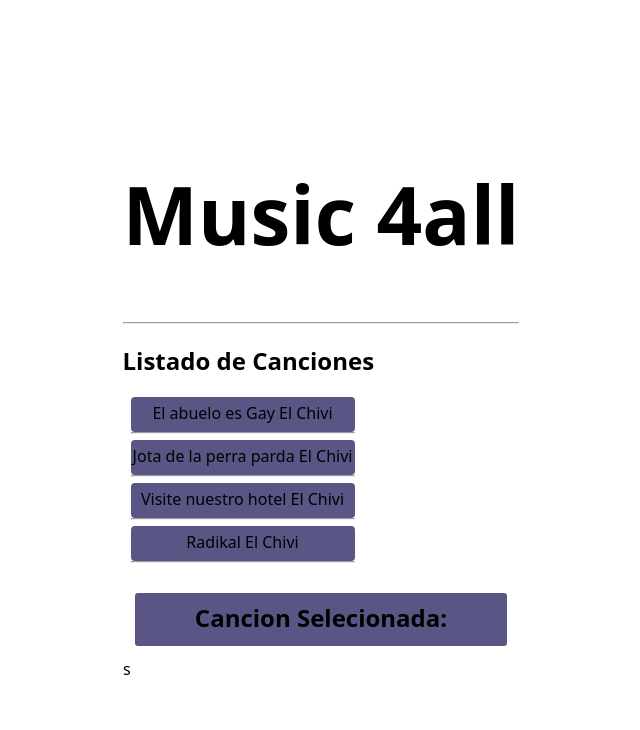
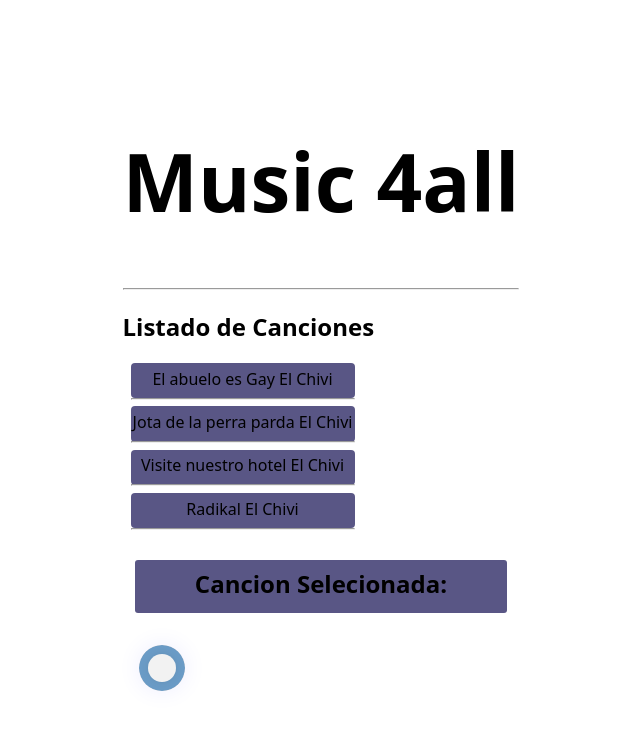
Before and after one commit to jlopezcoll/music4all, an Angular app in the folder music4all/: page / in a window 1280 px wide. Shown: the top 730 px of the page, without its empty margins (319-959 px from the left). Built offline with nearby package versions, Linux system fonts and the light colour scheme.

Commit message:
he medito un spinner al final

```diff
--- a/music4all/src/app/cancion/cancion.component.css
+++ b/music4all/src/app/cancion/cancion.component.css
@@ -74,3 +74,141 @@
     transform: rotate(360deg);
   }
 }
+
+
+.loading {
+  position: fixed;
+  z-index: 999;
+  height: 2em;
+  width: 2em;
+  overflow: visible;
+  margin: auto;
+  top: 0;
+  left: 0;
+  bottom: 0;
+  right: 0;
+}
+
+/* Transparent Overlay */
+.loading:before {
+  content: '';
+  display: block;
+  position: fixed;
+  top: 0;
+  left: 0;
+  width: 100%;
+  height: 100%;
+  background-color: rgba(0,0,0,0.3);
+}
+
+/* :not(:required) hides these rules from IE9 and below */
+.loading:not(:required) {
+  /* hide "loading..." text */
+  font: 0/0 a;
+  color: transparent;
+  text-shadow: none;
+  background-color: transparent;
+  border: 0;
+}
+
+.loading:not(:required):after {
+  content: '';
+  display: block;
+  font-size: 10px;
+  width: 1em;
+  height: 1em;
+  margin-top: -0.5em;
+  -webkit-animation: spinner 1500ms infinite linear;
+  -moz-animation: spinner 1500ms infinite linear;
+  -ms-animation: spinner 1500ms infinite linear;
+  -o-animation: spinner 1500ms infinite linear;
+  animation: spinner 1500ms infinite linear;
+  border-radius: 0.5em;
+  -webkit-box-shadow: rgba(0, 0, 0, 0.75) 1.5em 0 0 0, rgba(0, 0, 0, 0.75) 1.1em 1.1em 0 0, rgba(0, 0, 0, 0.75) 0 1.5em 0 0, rgba(0, 0, 0, 0.75) -1.1em 1.1em 0 0, rgba(0, 0, 0, 0.5) -1.5em 0 0 0, rgba(0, 0, 0, 0.5) -1.1em -1.1em 0 0, rgba(0, 0, 0, 0.75) 0 -1.5em 0 0, rgba(0, 0, 0, 0.75) 1.1em -1.1em 0 0;
+  box-shadow: rgba(0, 0, 0, 0.75) 1.5em 0 0 0, rgba(0, 0, 0, 0.75) 1.1em 1.1em 0 0, rgba(0, 0, 0, 0.75) 0 1.5em 0 0, rgba(0, 0, 0, 0.75) -1.1em 1.1em 0 0, rgba(0, 0, 0, 0.75) -1.5em 0 0 0, rgba(0, 0, 0, 0.75) -1.1em -1.1em 0 0, rgba(0, 0, 0, 0.75) 0 -1.5em 0 0, rgba(0, 0, 0, 0.75) 1.1em -1.1em 0 0;
+}
+
+/* Animation */
+
+.ouro {
+  position: relative;
+  display:inline-block;
+  height: 46px;
+  width: 46px;
+  margin: 1em;
+  border-radius: 50%;
+  background: none repeat scroll 0 0 #DDDDDD;
+  overflow:hidden;
+  box-shadow: 0 0 10px rgba(0,0,0,.1) inset, 0 0 25px rgba(0,0,255,0.075);
+}
+
+.ouro:after {
+  content: "";
+  position: absolute;
+  top: 9px; left: 9px;
+  display: block;
+  height: 28px; width: 28px;
+  background: none repeat scroll 0 0 #F2F2F2;
+  border-radius: 50%;
+  box-shadow: 0 0 10px rgba(0,0,0,.1);
+}
+.ouro > span {
+  position: absolute;
+  height: 100%; width: 50%;
+  overflow: hidden;
+}
+.left  { left:0   }
+.right { left:50% }
+
+.anim {
+  position: absolute;
+  left: 100%; top: 0;
+  height: 100%; width: 100%;
+  border-radius: 999px;
+  background: none repeat scroll 0 0 #508EC3;
+  opacity: 0.8;
+  -webkit-animation: ui-spinner-rotate-left 3s infinite;
+  animation: ui-spinner-rotate-left 3s infinite;
+  -webkit-transform-origin: 0 50% 0;
+  transform-origin: 0 50% 0;
+}
+.left .anim {
+  border-bottom-left-radius: 0;
+  border-top-left-radius: 0;
+}
+.right .anim {
+  border-bottom-right-radius: 0;
+  border-top-right-radius: 0;
+  left: -100%;
+  -webkit-transform-origin: 100% 50% 0;
+  transform-origin: 100% 50% 0;
+}
+
+
+
+
+
+
+@-webkit-keyframes ui-spinner-rotate-right{
+  0%{-webkit-transform:rotate(0deg)}
+  25%{-webkit-transform:rotate(180deg)}
+  50%{-webkit-transform:rotate(180deg)}
+  75%{-webkit-transform:rotate(360deg)}
+  100%{-webkit-transform:rotate(360deg)}
+  }
+  @-webkit-keyframes ui-spinner-rotate-left{
+  0%{-webkit-transform:rotate(0deg)}
+  25%{-webkit-transform:rotate(0deg)}
+  50%{-webkit-transform:rotate(180deg)}
+  75%{-webkit-transform:rotate(180deg)}
+  100%{-webkit-transform:rotate(360deg)}
+  }
+
+
+html {height: 100%}
+body { text-align:center; background: radial-gradient(circle, #fff 0%, #bbb 85%) no-repeat; background: -webkit-radial-gradient(circle, #fff 0%, #bbb 85%) no-repeat; height: 100%; display:table; width:100%}
+.block {display: table-cell; vertical-align:middle}
+h1, a { margin-top: 1em; font-family: "Open Sans Light", "Open Sans", "Segoe UI", Helvetica, Arial; color: #888; font-weight: lighter;}
+.info {margin-top: 25px}
+.info a {font-size: 12px; color: #999}
+.info br + a {text-decoration:none}
--- a/music4all/src/app/cancion/cancion.component.html
+++ b/music4all/src/app/cancion/cancion.component.html
@@ -18,4 +18,10 @@
 <div> </div>
 </div>
 
-<div class="spinner">s</div>
+
+
+<p class="circle">
+  <span class="ouro">
+    <span class="left"><span class="anim"></span></span>
+    <span class="right"><span class="anim"></span></span>
+  </span>
--- a/music4all/src/index.html
+++ b/music4all/src/index.html
@@ -1,4 +1,5 @@
 <!doctype html>
+
 <html lang="en">
 <head>
   <meta charset="utf-8">
```
